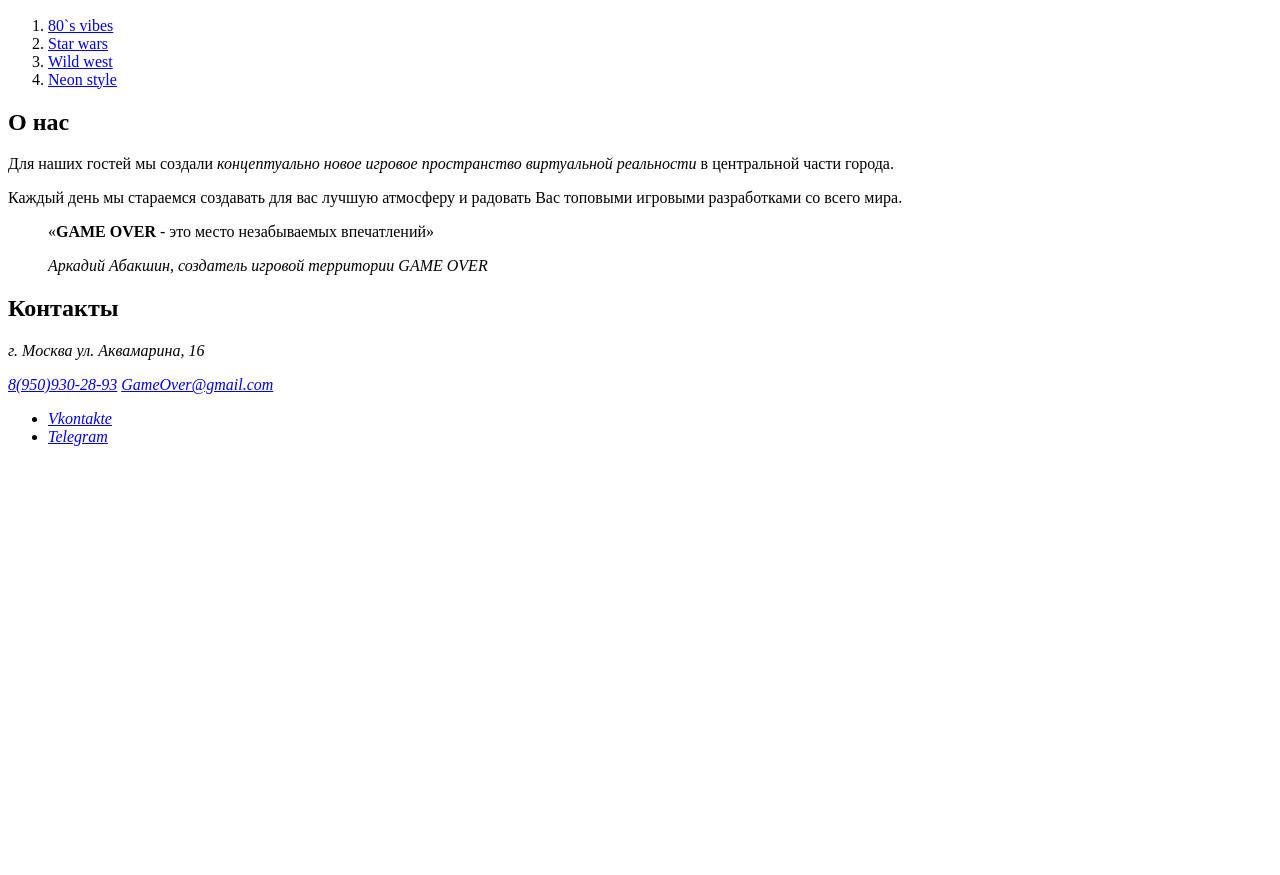
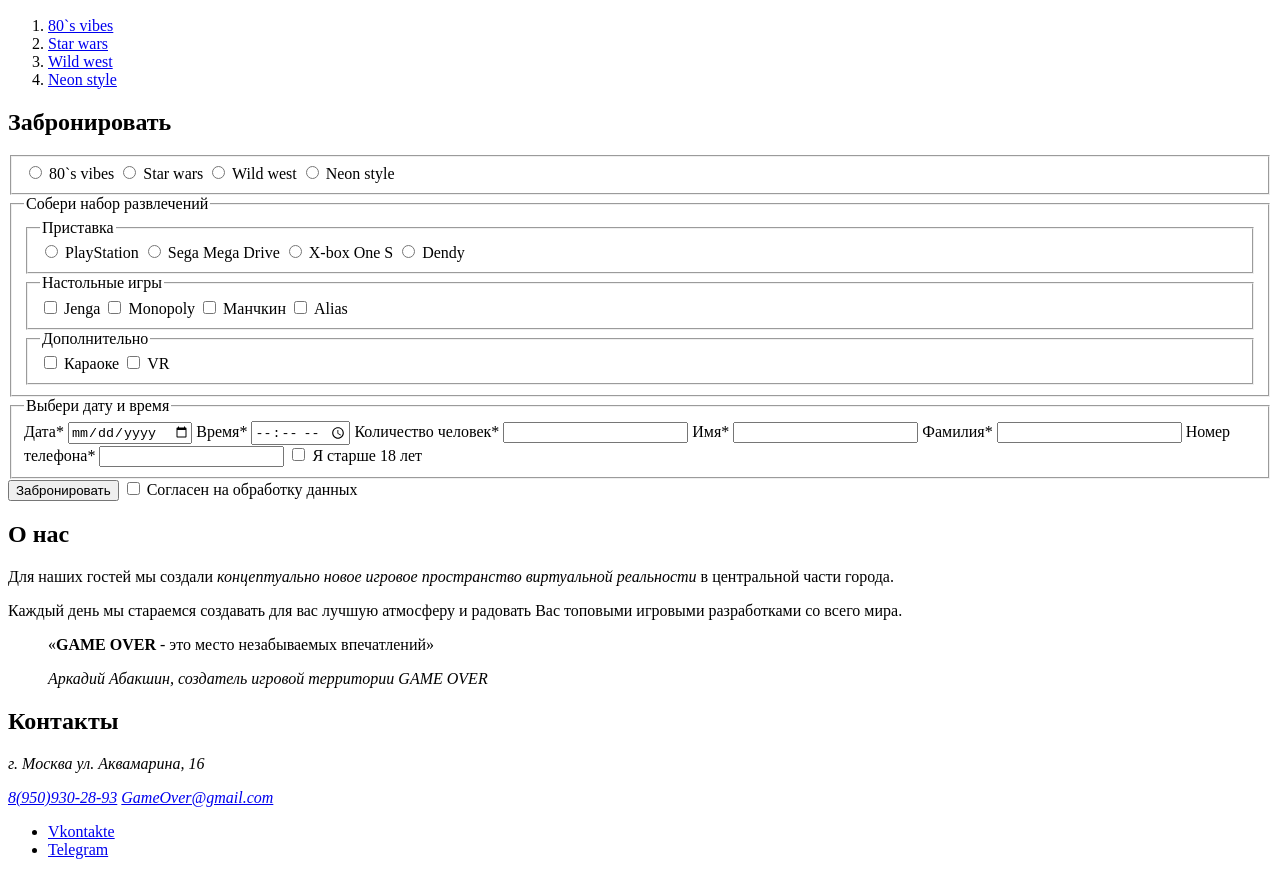
Before and after one commit to Den3003/Project-Go, a plain HTML site: page index.html in a window 1280 px wide. Shown: the part 1915-2790 px from the top of the page. Before the commit the page ends 2377 px from the top, so only its background shows below. Drawn offline with Linux system fonts and the light colour scheme.

Commit message:
modul_1 lesson_05

```diff
--- a/index.html
+++ b/index.html
@@ -27,7 +27,7 @@
       <ul>
         <li><a href="#halls">Залы</a></li>
         <li><a href="#about">О нас</a></li>
-        <li><a href="#">Бронь</a></li>
+        <li><a href="#reservation">Бронь</a></li>
         <li><a href="#">Отзывы</a></li>
         <li><a href="#contacts">Контакты</a></li>
       </ul>
@@ -88,6 +88,144 @@
       </ol>
     </section>
 
+    <section id="reservation">
+      <h2>Забронировать</h2>
+
+      <form action="https://jsonplaceholder.typicode.com/posts" method="POST">
+
+        <fieldset>
+          <label>
+            <input type="radio" name="halls" value="vibes">
+          80`s vibes
+          </label>
+
+          <label>
+            <input type="radio" name="halls" value="starWars">
+          Star wars
+          </label>
+
+          <label>
+            <input type="radio" name="halls" value="wildWest">
+          Wild west
+          </label>
+
+          <label>
+            <input type="radio" name="halls" value="neon">
+          Neon style
+          </label>
+        </fieldset>
+
+        <fieldset>
+          <legend>Собери набор развлечений</legend>
+
+          <fieldset>
+            <legend>Приставка</legend>
+
+            <label>
+              <input type="radio" name="console" value="playStation">
+            PlayStation
+            </label>
+
+            <label>
+              <input type="radio" name="console" value="sega">
+            Sega Mega Drive
+            </label>
+
+            <label>
+              <input type="radio" name="console" value="xBox">
+            X-box One S
+            </label>
+
+            <label>
+              <input type="radio" name="console" value="dendy">
+            Dendy
+            </label>
+          </fieldset>
+
+          <fieldset>
+            <legend>Настольные игры</legend>
+
+            <label>
+              <input type="checkbox" name="boardgames" value="jaenga">
+            Jenga
+            </label>
+
+            <label>
+              <input type="checkbox" name="boardgames" value="monopoly">
+            Monopoly
+            </label>
+
+            <label>
+              <input type="checkbox" name="boardgames" value="manchckin">
+            Манчкин
+            </label>
+
+            <label>
+              <input type="checkbox" name="boardgames" value="alias">
+            Alias
+            </label>
+          </fieldset>
+
+          <fieldset>
+            <legend>Дополнительно</legend>
+
+            <label>
+              <input type="checkbox" name="additionally">
+              Караоке
+            </label>
+
+            <label>
+              <input type="checkbox" name="additionally">
+              VR
+            </label>
+          </fieldset>
+        </fieldset>
+
+
+        <fieldset>
+          <legend>Выбери дату и время</legend>
+
+          <label for="date">Дата*</label>
+          <input type="date" name="date" id="date" required>
+
+
+          <label for="time">Время*</label>
+          <input type="time" name="time" id="time" required>
+
+
+          <label for="numberOfPersons">Количество человек*</label>
+          <input type="number" name="numberOfPersons" id="numberOfPersons" required>
+
+
+          <label for="name">Имя*</label>
+          <input type="text" name="name" id="name" required>
+
+
+          <label for="secondName">Фамилия*</label>
+          <input type="text" name="secondName" id="secondName" required>
+
+
+          <label for="phone">Номер телефона*</label>
+            <input type="tel" name="phone" id="phone" required title="+7или8-___-___-__-__" pattern="^\+?[7-8]-?[0-9]{3}-?[0-9]{3}-?[0-9]{2}-?[0-9]{2}$">
+
+
+          <label>
+            <input type="checkbox" name="year>18" value="true">
+          Я старше 18 лет
+          </label>
+        </fieldset>
+
+        <button type="submit">Забронировать</button>
+
+        <label>
+          <input type="checkbox" name="agreeToDataProcessing" value="true">
+        Согласен на обработку данных
+        </label>
+
+      </form>
+
+    </section>
+
     <section id="about">
       <h2>О нас</h2>
 
@@ -115,12 +253,15 @@
       <a href="tel:89509302893">8(950)930-28-93</a>
 
       <a href="mailto:GameOver@gmail.com">GameOver@gmail.com</a>
+    </address>
 
+    <nav>
       <ul>
         <li><a target="_blank" href="https://vk.com">Vkontakte</a></li>
         <li><a target="_blank" href="https://web.telegram.org/">Telegram</a></li>
       </ul>
-    </address>
+    </nav>
+
 
   </footer>
 
```
Also changed, not shown: images/logo.png (added).
